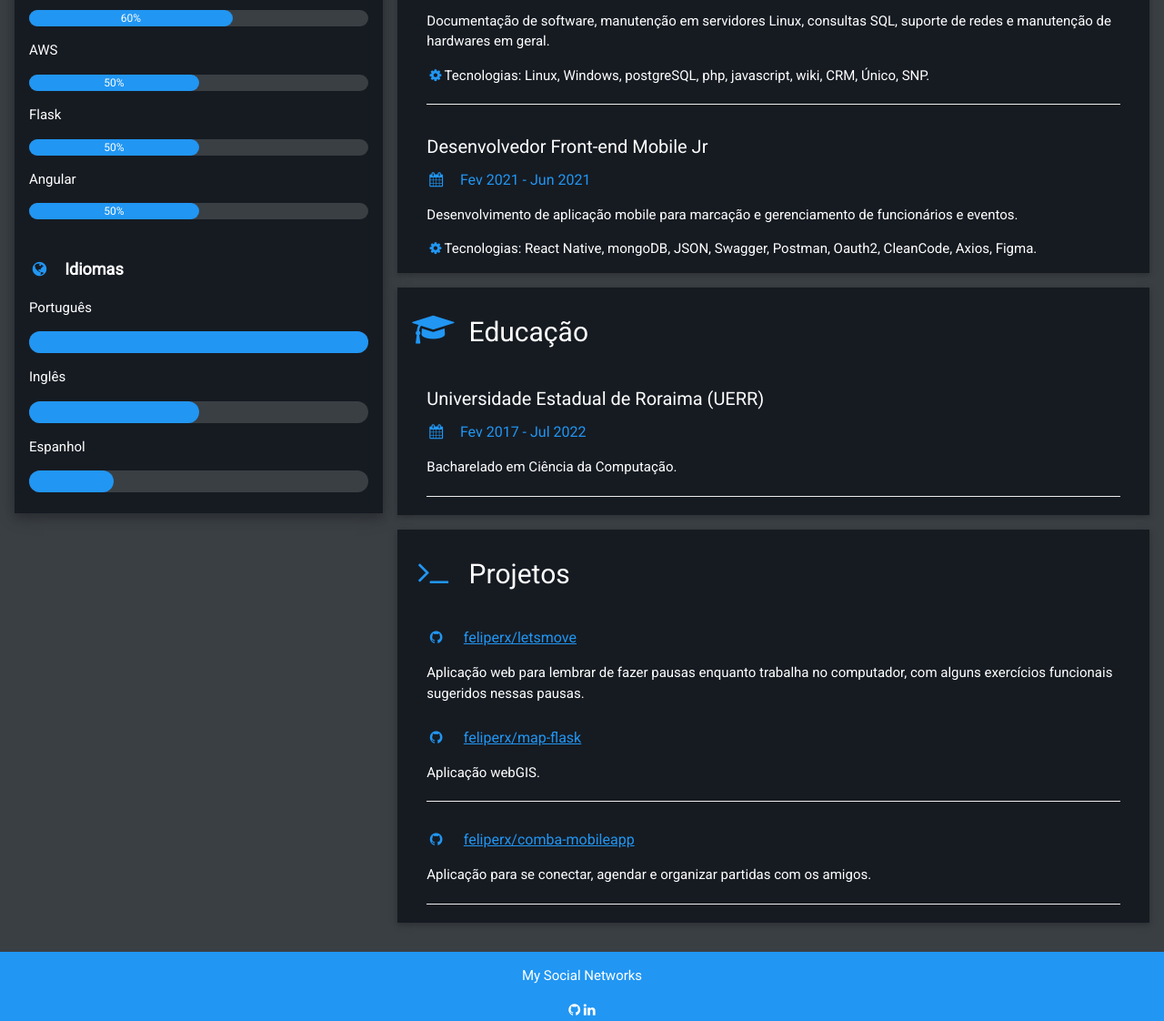
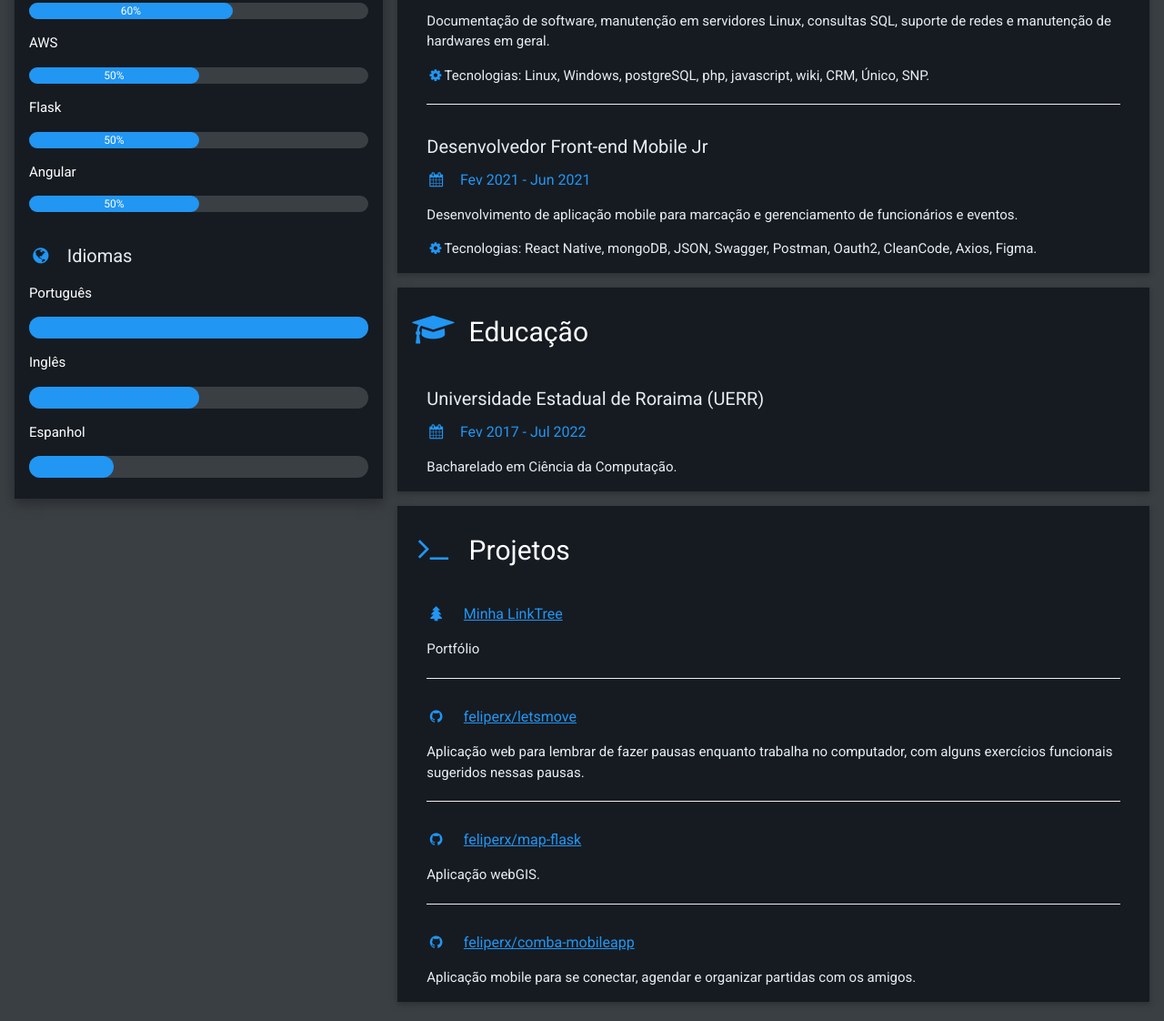
Before and after one commit to feliperx/cv-portuguese, a plain HTML site: page index.html in a window 1280 px wide. Shown: the part 559-1681 px from the top of the page at 91% size. Drawn offline with nearby package versions, Linux system fonts and the light colour scheme.

Commit message:
adjusted icon link tree

```diff
--- a/index.html
+++ b/index.html
@@ -14,7 +14,17 @@
   <link rel="stylesheet" href="https://cdnjs.cloudflare.com/ajax/libs/font-awesome/4.7.0/css/font-awesome.min.css">
 
   <style>
-      html,body,h1,h2,h3,h4,h5,h6 {font-family: "Roboto", sans-serif; color: white}
+    html,
+    body,
+    h1,
+    h2,
+    h3,
+    h4,
+    h5,
+    h6 {
+      font-family: "Roboto", sans-serif;
+      color: #e6edf3
+    }
   </style>
 
 </head>
@@ -41,9 +51,9 @@
             <p><i class="fa fa-envelope fa-fw w3-margin-right w3-large w3-text-blue"></i>felipexaude@gmail.com</p>
             <hr>
             <br>
-              <p class="w3-large">
-                <b><i class="fa fa-asterisk fa-fw w3-margin-right w3-text-blue"></i>Habilidades</b>
-              </p>
+            <h4>
+              <i class="fa fa-asterisk fa-fw w3-margin-right w3-text-blue"></i>Habilidades
+            </h4>
             <p>JS</p>
             <div class="w3-round-xlarge w3-small" style="background-color: #3a3f44;">
               <div class="w3-container w3-center w3-round-xlarge w3-blue" style="width:75%">80%</div>
@@ -74,9 +84,9 @@
             </div>
             <br>
 
-              <p class="w3-large w3-text-theme">
-                <b><i class="fa fa-globe fa-fw w3-margin-right w3-text-blue"></i>Idiomas</b>
-              </p>
+            <h4>
+              <i class="fa fa-globe fa-fw w3-margin-right w3-text-blue"></i>Idiomas
+            </h4>
             <p>Português</p>
             <div class="w3-round-xlarge" style="background-color: #3a3f44;">
               <div class="w3-round-xlarge w3-blue" style="height:24px;width:100%"></div>
@@ -100,8 +110,10 @@
       <div class="w3-twothird">
 
         <div class="w3-container w3-card w3-margin-bottom" style="background-color: #161b22;">
-            <h2 class="w3-text-white w3-padding-16"><i class="fa fa-terminal fa-fw w3-margin-right w3-xxlarge w3-text-blue"></i>Sobre</h2>
-            <p>Formado em Ciência da Computação. Tenho experiência no desenvolvimento de aplicação fullstack mobile e webGIS. Se existe problema, existe solução!</p>
+          <h2 class="w3-text-white w3-padding-16"><i
+              class="fa fa-terminal fa-fw w3-margin-right w3-xxlarge w3-text-blue"></i>Sobre</h2>
+          <p>Formado em Ciência da Computação. Tenho experiência no desenvolvimento de aplicação fullstack mobile e
+            webGIS. Se existe problema, existe solução!</p>
         </div>
 
         <div class="w3-container w3-card w3-margin-bottom" style="background-color: #161b22;">
@@ -110,16 +122,20 @@
           </h2>
           <div class="w3-container">
             <h4>Analista e Desenvolvedor Júnior</h4>
-              <h6 class="w3-text-blue"><i class="fa fa-calendar fa-fw w3-margin-right"></i>Aug 2022 - <span class="w3-tag w3-blue w3-round">Current Job</span></h6>
+            <h6 class="w3-text-blue"><i class="fa fa-calendar fa-fw w3-margin-right"></i>Aug 2022 - <span
+                class="w3-tag w3-blue w3-round">Current Job</span></h6>
             <p>Desenvolvimento de rotinas em Python e implementação de webGIS na cloud (AWS). </p>
-              <p><i class="fa fa-gear fa-fw w3-text-blue"></i>Tecnologias: Python, AWS, Linux, EC2, S3, RDS, Nginx, Linux, postgreSQL, GeoServer.</p>
+            <p><i class="fa fa-gear fa-fw w3-text-blue"></i>Tecnologias: Python, AWS, Linux, EC2, S3, RDS, Nginx, Linux,
+              postgreSQL, GeoServer.</p>
             <hr>
           </div>
           <div class="w3-container">
             <h4>Estágio - MPF</h4>
             <h6 class="w3-text-blue"><i class="fa fa-calendar fa-fw w3-margin-right"></i>Abr 2021 - Jun 2022</h6>
-              <p>Documentação de software, manutenção em servidores Linux, consultas SQL, suporte de redes e manutenção de hardwares em geral.</p>
-              <p><i class="fa fa-gear fa-fw w3-text-blue"></i>Tecnologias: Linux, Windows, postgreSQL, php, javascript, wiki, CRM, Único, SNP.</p>
+            <p>Documentação de software, manutenção em servidores Linux, consultas SQL, suporte de redes e manutenção de
+              hardwares em geral.</p>
+            <p><i class="fa fa-gear fa-fw w3-text-blue"></i>Tecnologias: Linux, Windows, postgreSQL, php, javascript,
+              wiki, CRM, Único, SNP.</p>
 
             <hr>
           </div>
@@ -127,7 +143,8 @@
             <h4>Desenvolvedor Front-end Mobile Jr</h4>
             <h6 class="w3-text-blue"><i class="fa fa-calendar fa-fw w3-margin-right"></i>Fev 2021 - Jun 2021</h6>
             <p>Desenvolvimento de aplicação mobile para marcação e gerenciamento de funcionários e eventos.</p>
-              <p><i class="fa fa-gear fa-fw w3-text-blue"></i>Tecnologias: React Native, mongoDB, JSON, Swagger, Postman, Oauth2, CleanCode, Axios, Figma.</p>
+            <p><i class="fa fa-gear fa-fw w3-text-blue"></i>Tecnologias: React Native, mongoDB, JSON, Swagger, Postman,
+              Oauth2, CleanCode, Axios, Figma.</p>
 
           </div>
         </div>
@@ -155,7 +172,6 @@
             <h4>Universidade Estadual de Roraima (UERR)</h4>
             <h6 class="w3-text-blue"><i class="fa fa-calendar fa-fw w3-margin-right"></i>Fev 2017 - Jul 2022</h6>
             <p>Bacharelado em Ciência da Computação.</p>
-              <hr>
           </div>
         </div>
 
@@ -165,10 +181,20 @@
           </h2>
           <div class="w3-container">
             <h6 class="w3-text-blue">
+              <i class="fa fa-tree fa-fw w3-margin-right"></i>
+              <a href="https://feliperx.github.io/link-tree/" target="_blank">Minha LinkTree</a>
+            </h6>
+            <p>Portfólio
+              <hr>
+          </div>
+          <div class="w3-container">
+            <h6 class="w3-text-blue">
               <i class="fa fa-github fa-fw w3-margin-right"></i>
               <a href="https://github.com/feliperx/letsmove" target="_blank">feliperx/letsmove</a>
             </h6>
-              <p>Aplicação web para lembrar de fazer pausas enquanto trabalha no computador, com alguns exercícios funcionais sugeridos nessas pausas.
+            <p>Aplicação web para lembrar de fazer pausas enquanto trabalha no computador, com alguns exercícios
+              funcionais sugeridos nessas pausas.
+              <hr>
           </div>
           <div class="w3-container">
             <h6 class="w3-text-blue">
@@ -183,8 +209,7 @@
               <i class="fa fa-github fa-fw w3-margin-right"></i>
               <a href="https://github.com/feliperx/comba-mobileapp" target="_blank">feliperx/comba-mobileapp</a>
             </h6>
-              <p>Aplicação para se conectar, agendar e organizar partidas com os amigos. </p>
-              <hr>
+            <p>Aplicação mobile para se conectar, agendar e organizar partidas com os amigos. </p>
           </div>
         </div>
 
@@ -200,7 +225,8 @@
   <footer class="w3-container w3-blue w3-center w3-margin-top">
     <p>My Social Networks</p>
     <a href="https://github.com/feliperx" target="_blank"><i class="fa fa-github w3-hover-opacity"></i></a>
-      <a href="https://www.linkedin.com/in/felipexaud/" target="_blank"><i class="fa fa-linkedin w3-hover-opacity"></i></a>
+    <a href="https://www.linkedin.com/in/felipexaud/" target="_blank"><i
+        class="fa fa-linkedin w3-hover-opacity"></i></a>
     <p>Powered by <a href="https://www.w3schools.com/w3css/default.asp" target="_blank">w3.css</a></p>
   </footer>
 
```
Lines whose indentation alone changed are shown as unchanged.
